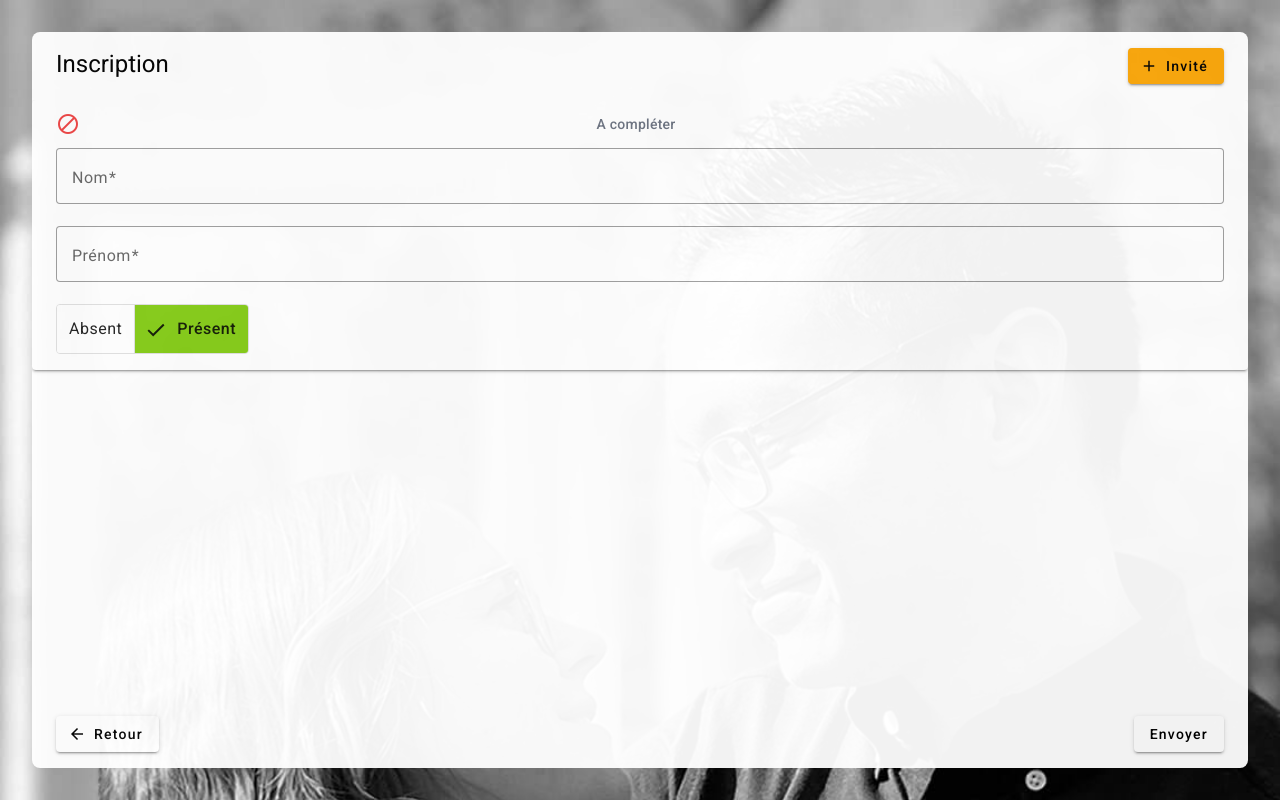
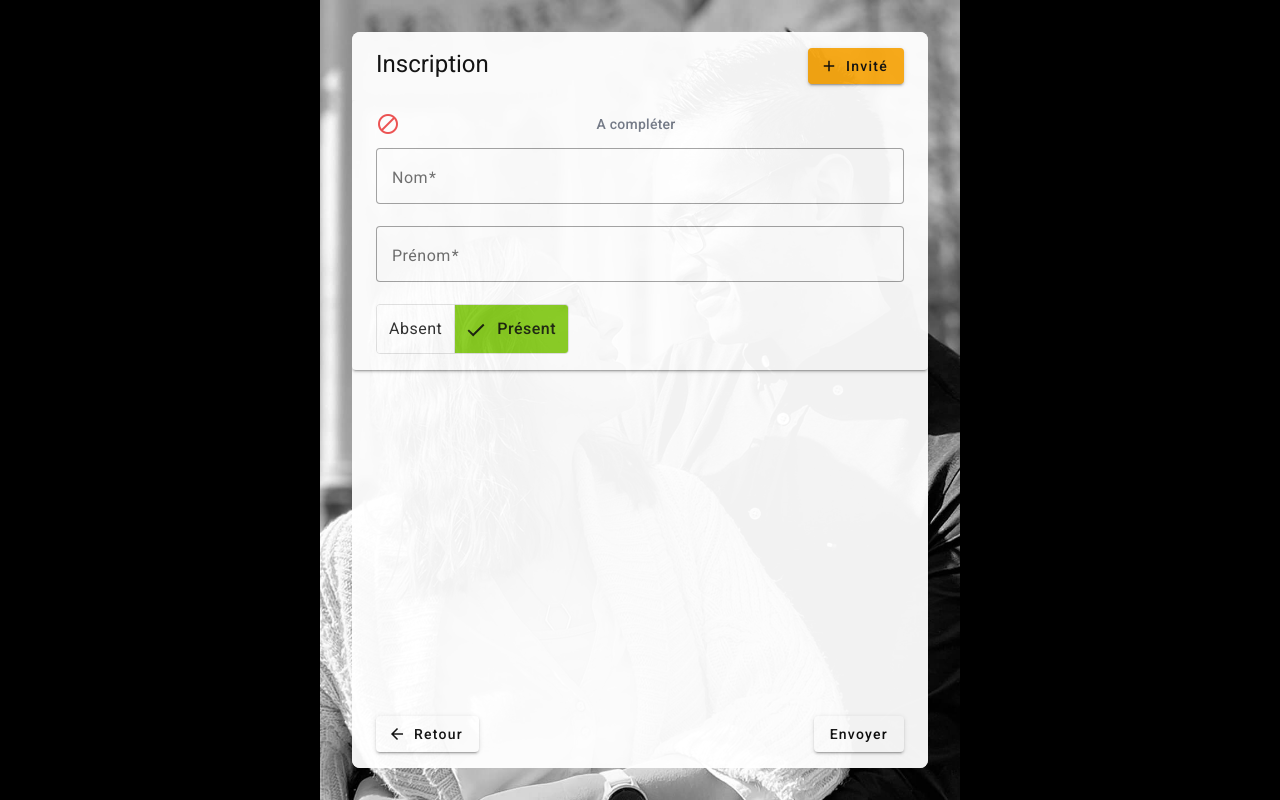
Before and after one commit to Doyep/soso-jojo, an Angular app: page / in a window 1280 px wide. Built offline with nearby package versions, Linux system fonts and the light colour scheme.

Commit message:
feat: create mobile and desktop layout

```diff
--- a/src/app/app.component.scss
+++ b/src/app/app.component.scss
@@ -1,3 +1,5 @@
 :host {
-  @apply block h-screen w-screen bg-soso-jojo bg-left-top bg-cover;
+  @apply bg-black;
+  @apply block;
+  @apply sm:flex sm:justify-center;
 }
--- a/src/app/components/form/form.component.scss
+++ b/src/app/components/form/form.component.scss
@@ -1,5 +1,3 @@
-:host {
-  @apply h-screen w-screen p-8 block;
 
 form {
   @apply h-full flex flex-col bg-white opacity-95 rounded-lg;
@@ -44,4 +42,3 @@
 footer {
   @apply px-6 py-4 flex flex-row items-stretch items-center justify-between;
 }
-}
--- /dev/null
+++ b/src/app/layout/main-layout/main-layout.component.html
@@ -0,0 +1,5 @@
+<div class="background">
+  <main>
+    <router-outlet></router-outlet>
+  </main>
+</div>
--- /dev/null
+++ b/src/app/layout/main-layout/main-layout.component.scss
@@ -0,0 +1,7 @@
+.background {
+  @apply block max-w-screen-sm h-dvh p-8 bg-soso-jojo bg-left-top bg-cover;
+}
+
+main {
+  @apply h-full bg-white opacity-95 rounded-lg;
+}
```
Also changed, not shown: src/app/app.routes.ts (+9 -1 lines), src/app/layout/main-layout/main-layout.component.ts (added, +13 -0 lines). Lines whose indentation alone changed are shown as unchanged.
